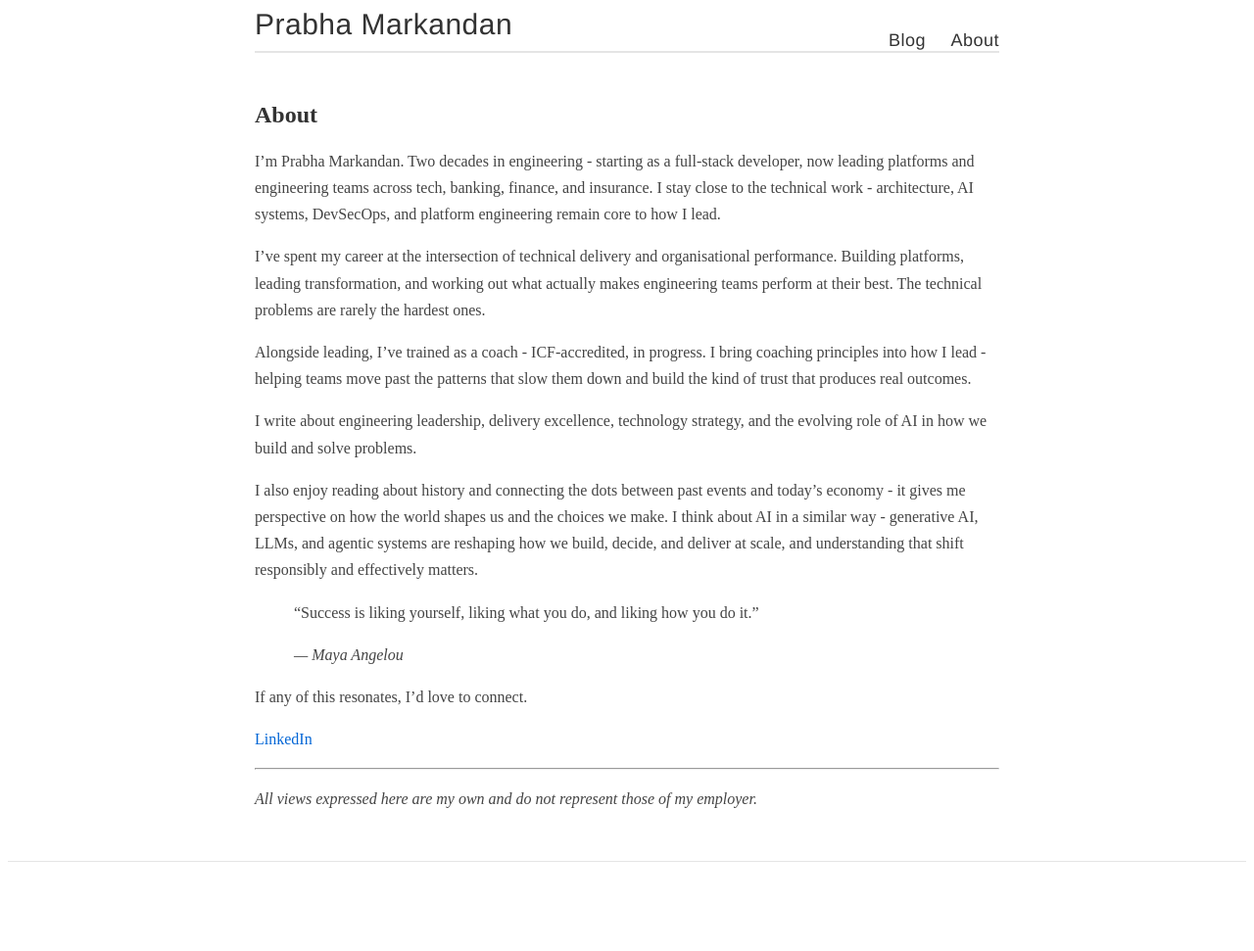
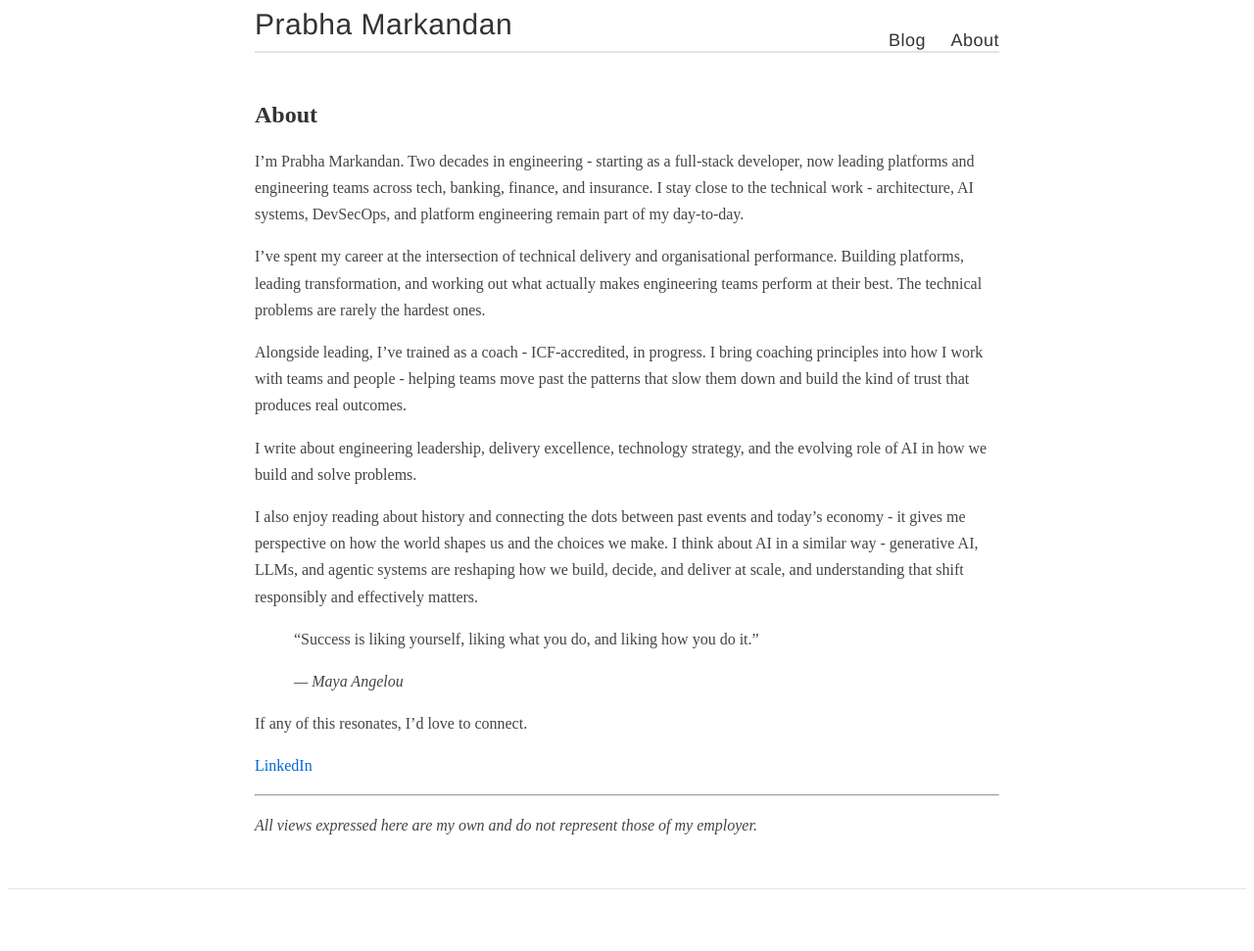
Before and after one commit to prabhamarkandan/prabhamarkandan.github.io, a Jekyll site: the page built from about.md, in a window 1280 px wide. Shown: the whole page at 98% size. Built offline with Jekyll 4.4.1, drawn with Linux system fonts in a browser that asks for light colours; before the commit the page ends 943 px from its top, so only the background shows below that.

Commit message:
Update About: soften leadership language

```diff
--- a/about.md
+++ b/about.md
@@ -4,11 +4,11 @@ title: About
 permalink: /about/
 ---
 
-I'm Prabha Markandan. Two decades in engineering - starting as a full-stack developer, now leading platforms and engineering teams across tech, banking, finance, and insurance. I stay close to the technical work - architecture, AI systems, DevSecOps, and platform engineering remain core to how I lead.
+I'm Prabha Markandan. Two decades in engineering - starting as a full-stack developer, now leading platforms and engineering teams across tech, banking, finance, and insurance. I stay close to the technical work - architecture, AI systems, DevSecOps, and platform engineering remain part of my day-to-day.
 
 I've spent my career at the intersection of technical delivery and organisational performance. Building platforms, leading transformation, and working out what actually makes engineering teams perform at their best. The technical problems are rarely the hardest ones.
 
-Alongside leading, I've trained as a coach - ICF-accredited, in progress. I bring coaching principles into how I lead - helping teams move past the patterns that slow them down and build the kind of trust that produces real outcomes.
+Alongside leading, I've trained as a coach - ICF-accredited, in progress. I bring coaching principles into how I work with teams and people - helping teams move past the patterns that slow them down and build the kind of trust that produces real outcomes.
 
 I write about engineering leadership, delivery excellence, technology strategy, and the evolving role of AI in how we build and solve problems.
 
```
